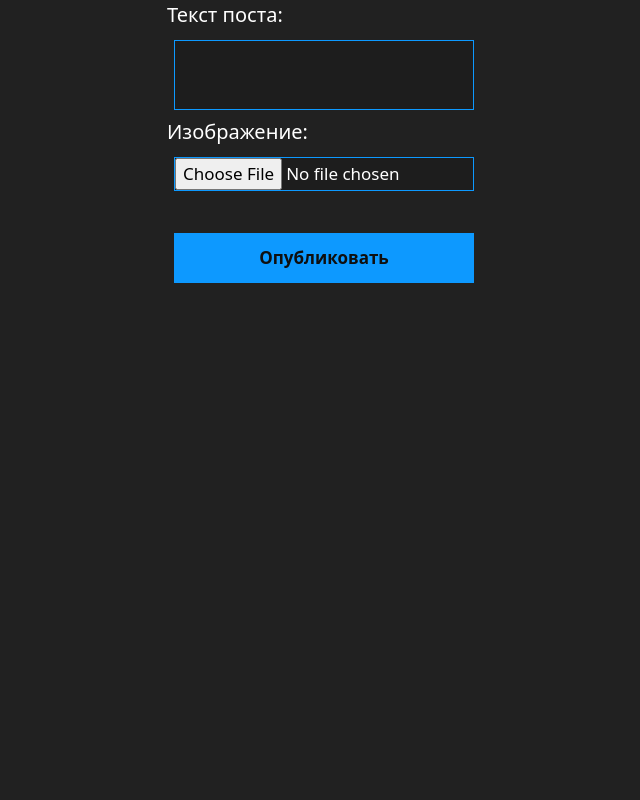
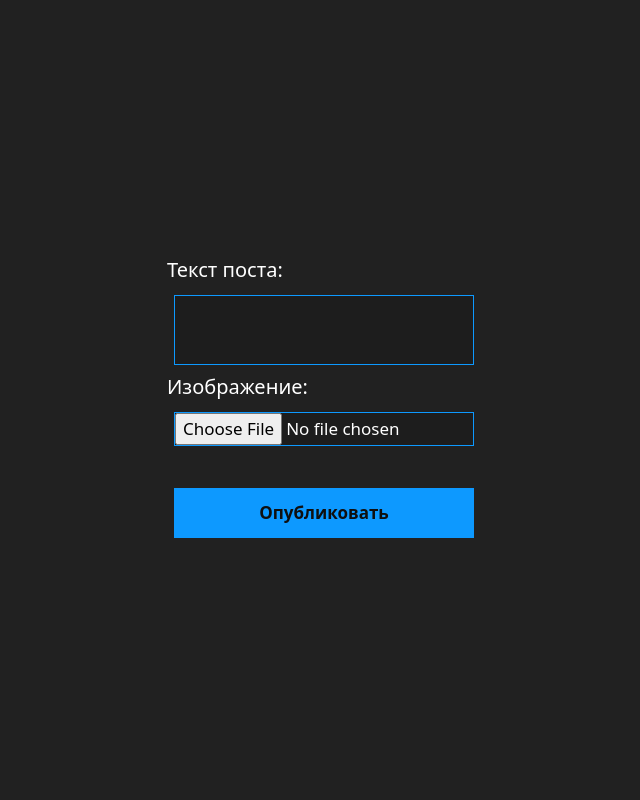
Before and after one commit to RuveMaximus/memes-site, a Django app: page /uploader/ in a window 1280 px wide. Shown: the part 58-858 px from the top of the page, without its empty margins (316-956 px from the left). Before the commit the page ends 341 px from the top, so only its background shows below. Run offline with Django 4.2, Linux system fonts and the light colour scheme; the visitor is signed in with stand-in values (Sample User, id 1).

Commit message:
Update uploader.css

```diff
--- a/shmemes/static/uploader/uploader.css
+++ b/shmemes/static/uploader/uploader.css
@@ -7,6 +7,8 @@ nav{
 }
 form{
     color: #ffffff;
+    width: 100vw;
+    height: 100vh;
     display: flex;
     justify-content: center;
     align-items: center;
```
